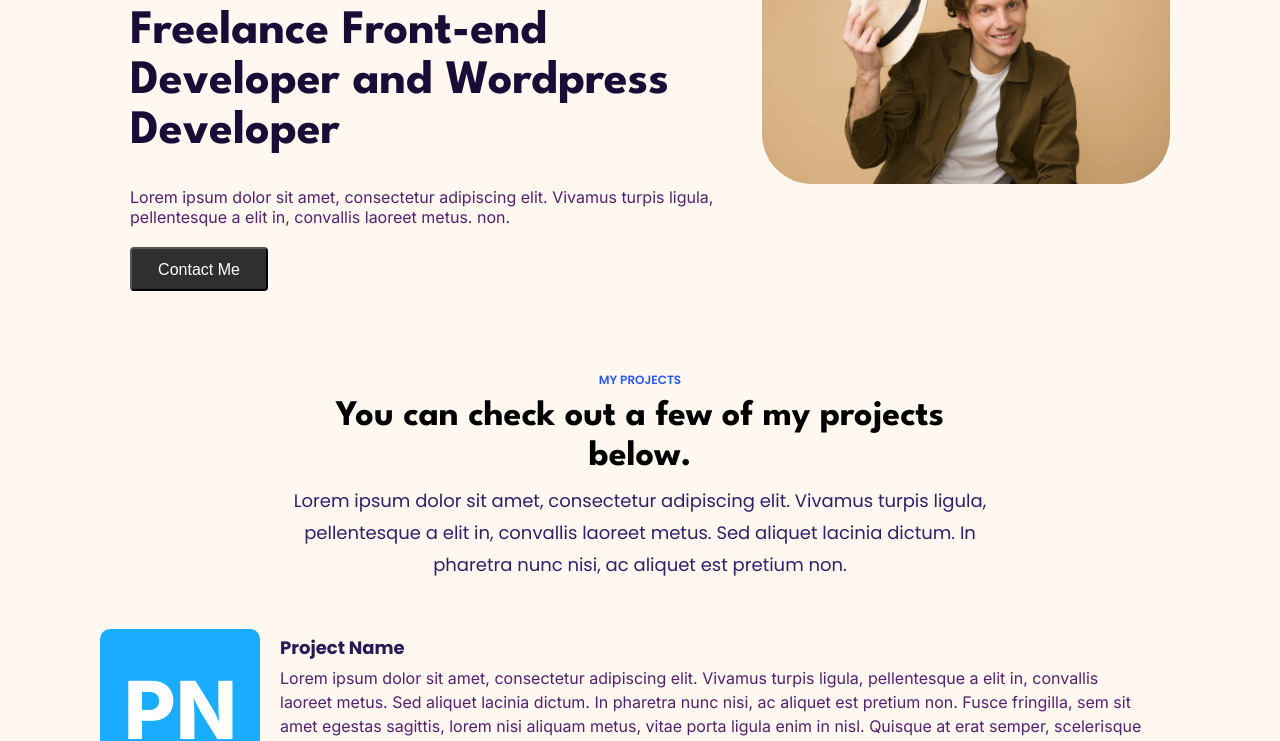
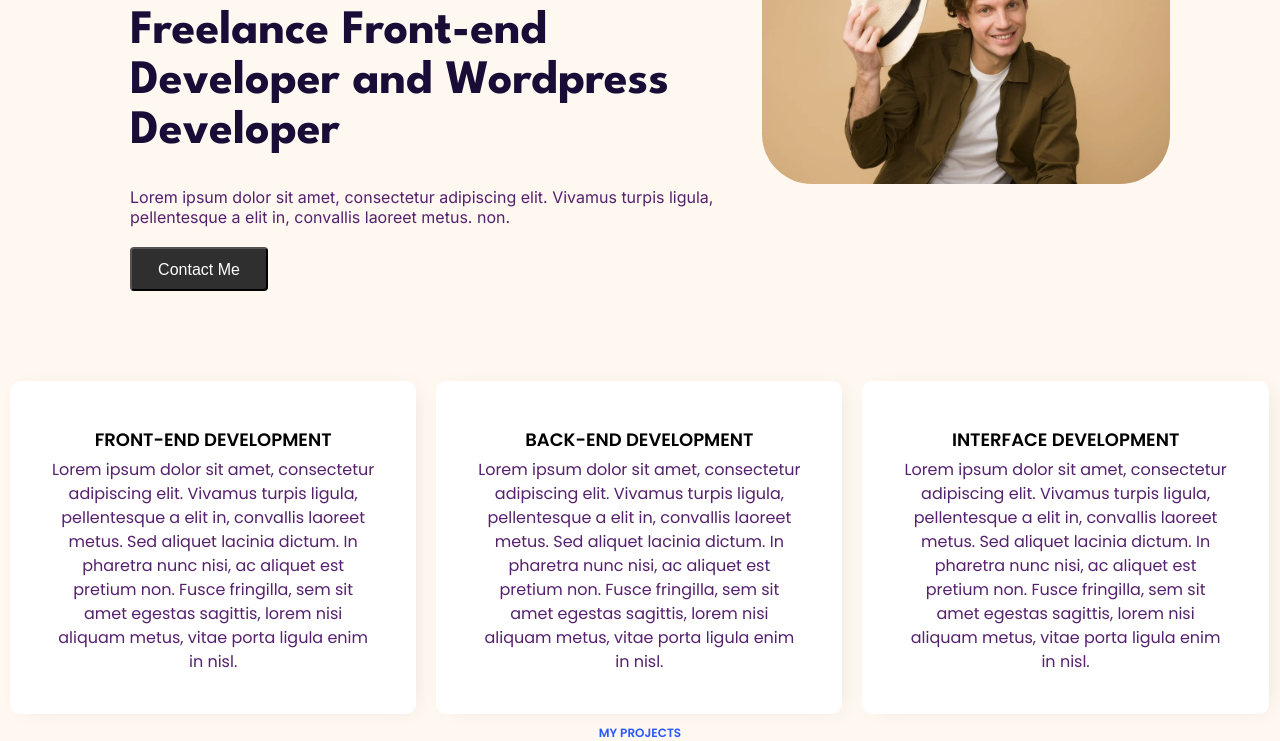
Before and after one commit to aaaaamit/Personal-Portfolio, a plain HTML site: page src/index.html in a window 1280 px wide. Shown: the part 89-830 px from the top of the page. Drawn offline with Linux system fonts and the light colour scheme.

Commit message:
Added job profile section

```diff
--- a/src/index.html
+++ b/src/index.html
@@ -61,6 +61,28 @@
       </div>
     </div>
     <!-- What I Do -->
+    <div id="job-title">
+      <div class="job-title-heading">
+        <div class="job-title-discription">
+          <div class="job-name">Front-end Development</div>
+          <div class="job-role-discription">Lorem ipsum dolor sit amet, consectetur adipiscing elit. Vivamus turpis ligula, pellentesque a elit in, convallis laoreet metus. Sed aliquet lacinia dictum. In pharetra nunc nisi, ac aliquet est pretium non. Fusce fringilla, sem sit amet egestas sagittis, lorem nisi aliquam metus, vitae porta ligula enim in nisl.</div>
+        </div>
+      </div>
+      <div class="job-title-heading">
+        <div class="job-title-discription">
+          <div class="job-name">BACK-end Development</div>
+          <div class="job-role-discription">Lorem ipsum dolor sit amet, consectetur adipiscing elit. Vivamus turpis ligula, pellentesque a elit in, convallis laoreet metus. Sed aliquet lacinia dictum. In pharetra nunc nisi, ac aliquet est pretium non. Fusce fringilla, sem sit amet egestas sagittis, lorem nisi aliquam metus, vitae porta ligula enim in nisl.</div>
+        </div>
+      </div>
+      <div class="job-title-heading">
+        <div class="job-title-discription">
+          <div class="job-name">Interface Development</div>
+          <div class="job-role-discription">Lorem ipsum dolor sit amet, consectetur adipiscing elit. Vivamus turpis ligula, pellentesque a elit in, convallis laoreet metus. Sed aliquet lacinia dictum. In pharetra nunc nisi, ac aliquet est pretium non. Fusce fringilla, sem sit amet egestas sagittis, lorem nisi aliquam metus, vitae porta ligula enim in nisl.</div>
+        </div>
+      </div>
+    </div>
+  </div>
+
     <!-- Project Detatils -->
     <div id="project-section">
       <div class="overtitle">MY projects</div>
--- a/src/style.css
+++ b/src/style.css
@@ -79,8 +79,44 @@ h2 {
     cursor: pointer;
 }
 #contact-button:hover{
-    background-color: tomato;
+    background-color: rgb(255, 255, 255);
     color: black;
+}
+#job-section{
+    max-width: 1080px;
+    margin: 48px auto;
+}
+#job-title{
+    display: flex;
+}
+.job-title-heading{
+    width: 33.3%;
+}
+.job-name{
+    color: #000;
+    font-family: Poppins;
+    font-size: 18px;
+    font-style: normal;
+    font-weight: 600;
+    line-height: normal;
+    text-transform: uppercase;
+    text-align: center;
+    padding: 5px;
+}
+.job-title-discription{
+    color: #55206D;
+    font-family: Poppins;
+    /* height: 90px; */
+    font-size: 16px;
+    font-style: normal;
+    font-weight: 400;
+    line-height: 24px; /* 150% */
+    text-align: center;
+    margin: 10px;
+    padding: 40px;
+    border-radius: 10px;
+    box-shadow: 6px 2px 25px -9px rgba(0, 0, 0, 0.10);
+    background: #FFF;
 }
 .box-section-start{
     max-width: 1080px;
```
